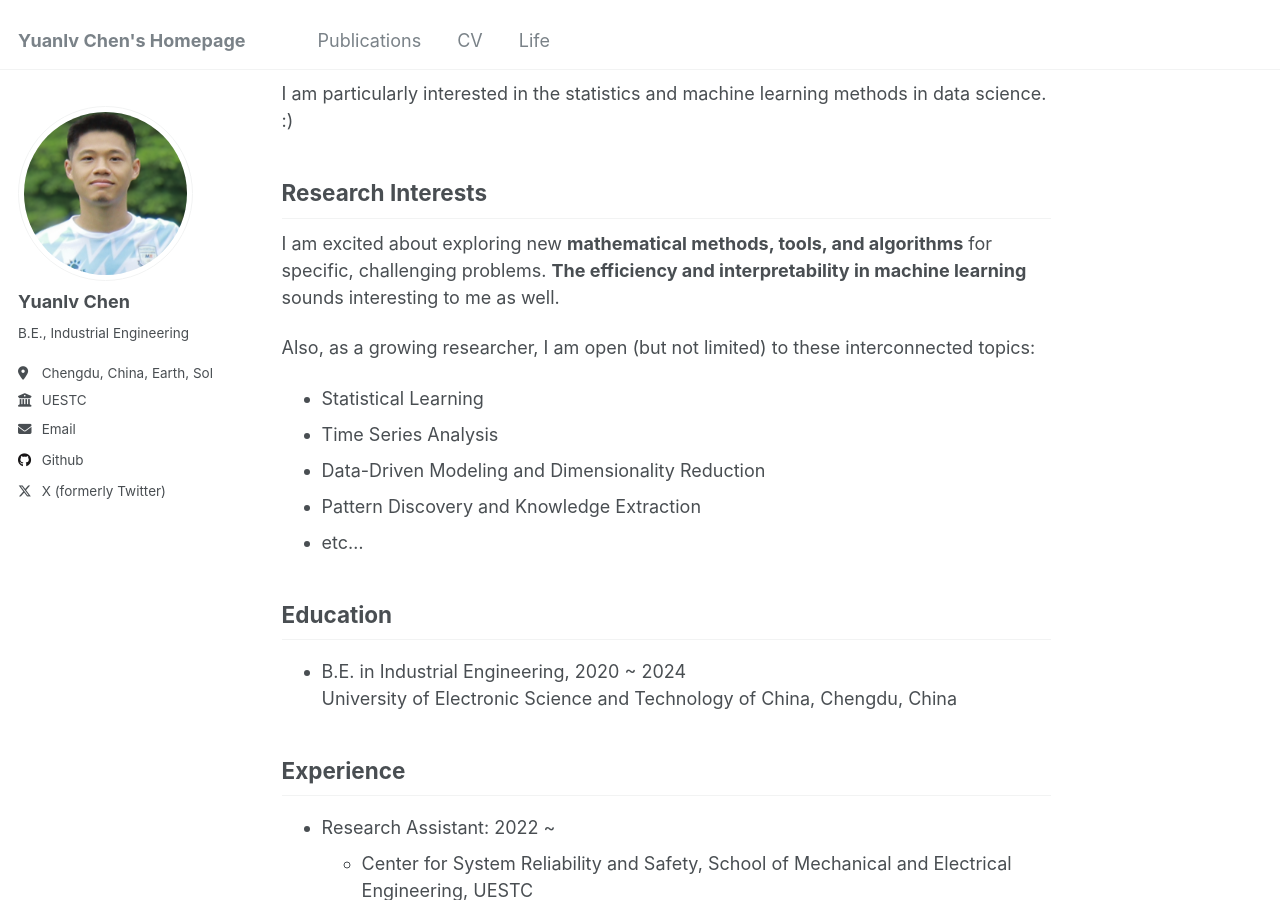
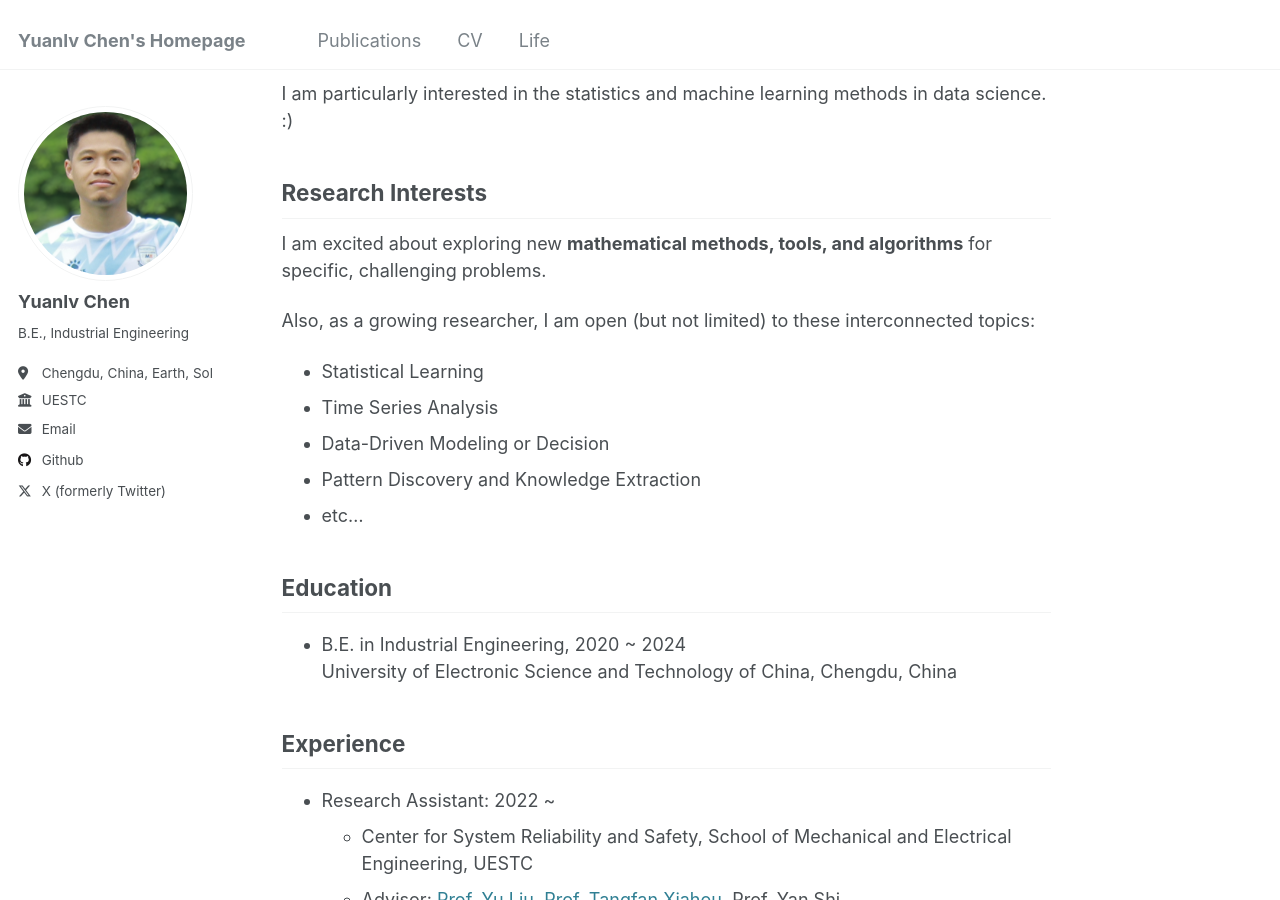
Before and after one commit to YLchen22/YLchen22.github.io, a Jekyll site: the page built from _pages/about.md, in a window 1280 px wide and 900 px high, scrolled down 327 px. Built offline with Jekyll 4.4.1, drawn with Linux system fonts in a browser that asks for light colours.

Commit message:
Update about.md

```diff
--- a/_pages/about.md
+++ b/_pages/about.md
@@ -17,12 +17,12 @@ I am particularly interested in the statistics and machine learning methods in d
 
 Research Interests
 ------
-I am excited about exploring new **mathematical methods, tools, and algorithms** for specific, challenging problems. **The efficiency and interpretability in machine learning** sounds interesting to me as well.
+I am excited about exploring new **mathematical methods, tools, and algorithms** for specific, challenging problems.
 
 Also, as a growing researcher, I am open (but not limited) to these interconnected topics:
 * Statistical Learning
 * Time Series Analysis
-* Data-Driven Modeling and Dimensionality Reduction
+* Data-Driven Modeling or Decision
 * Pattern Discovery and Knowledge Extraction
 * etc...
 
```
